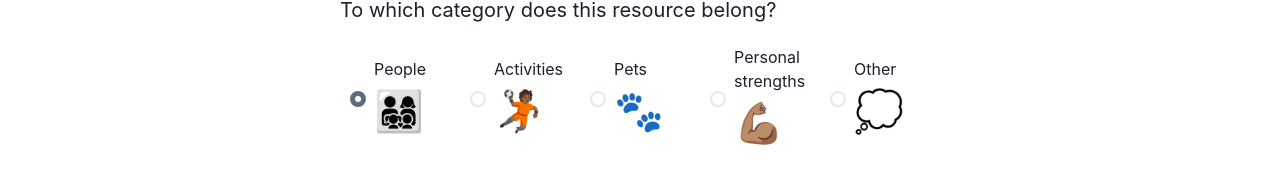
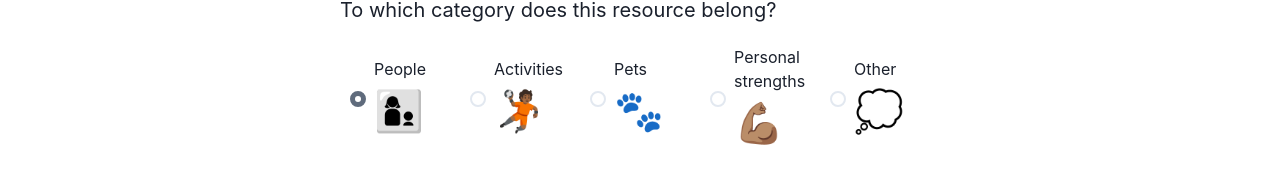
Before and after one commit to TUBerlin-Kopfsachen-Browser-Frontend/kopfsachen-app, a React (Create React App) app: page /resources/safetynet in a window 1280 px wide. Both pictures are taken after a click on the button "Add item". Shown: the part 248-439 px from the top of the page. Built offline with nearby package versions, Linux system fonts and the light colour scheme; no server answers.

Commit message:
changed safety net people icon

```diff
--- a/src/routes/safetyNet.tsx
+++ b/src/routes/safetyNet.tsx
@@ -92,9 +92,6 @@ interface ISafetyNetItem {
     timestamp: string;
   }[];
 }
-interface ISafetyNetResponse {
-  items: ISafetyNetItem[];
-}
 
 function AddItemView() {
   const [nameInput, setNameInput] = useState<string>("");
@@ -159,7 +156,7 @@ function AddItemView() {
           <Flex direction="row" wrap='wrap' justifyContent='space-around'>
             <Radio {...register("type")} value="people" ml={2.5} mr={2.5} width='100px'>
               People
-              <Text fontSize={40}>👨‍👩‍👧‍👦</Text>{" "}
+              <Text fontSize={40}>👩‍👦</Text>{" "}
             </Radio>
             <Radio {...register("type")} value="activities" ml={2.5} mr={2.5} width='100px'>
               Activities
@@ -434,7 +431,7 @@ function FrontPage() {
                       <Popover>
                         <PopoverTrigger>
                           <button className="btn">
-                            <Text fontSize={40}>👨‍👩‍👧‍👦</Text>
+                            <Text fontSize={40}>👩‍👦</Text>
                           </button>
                         </PopoverTrigger>
                         <Portal>
@@ -495,7 +492,7 @@ function FrontPage() {
                             <PopoverBody>
                               <Text>
                                 {items
-                                  .filter((item) => item.type === "pet")
+                                  .filter((item) => item.type === "pets")
                                   .map(renderItem)}
                               </Text>
                             </PopoverBody>
```
